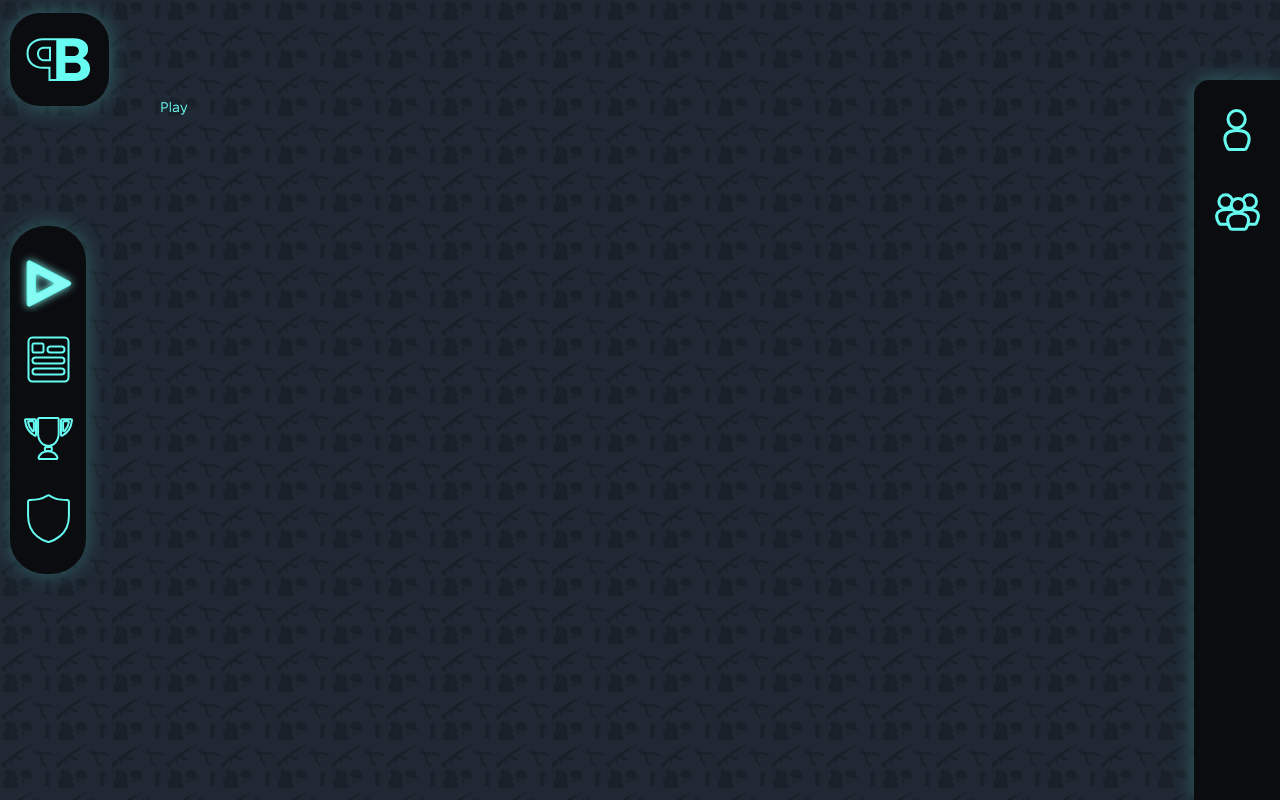
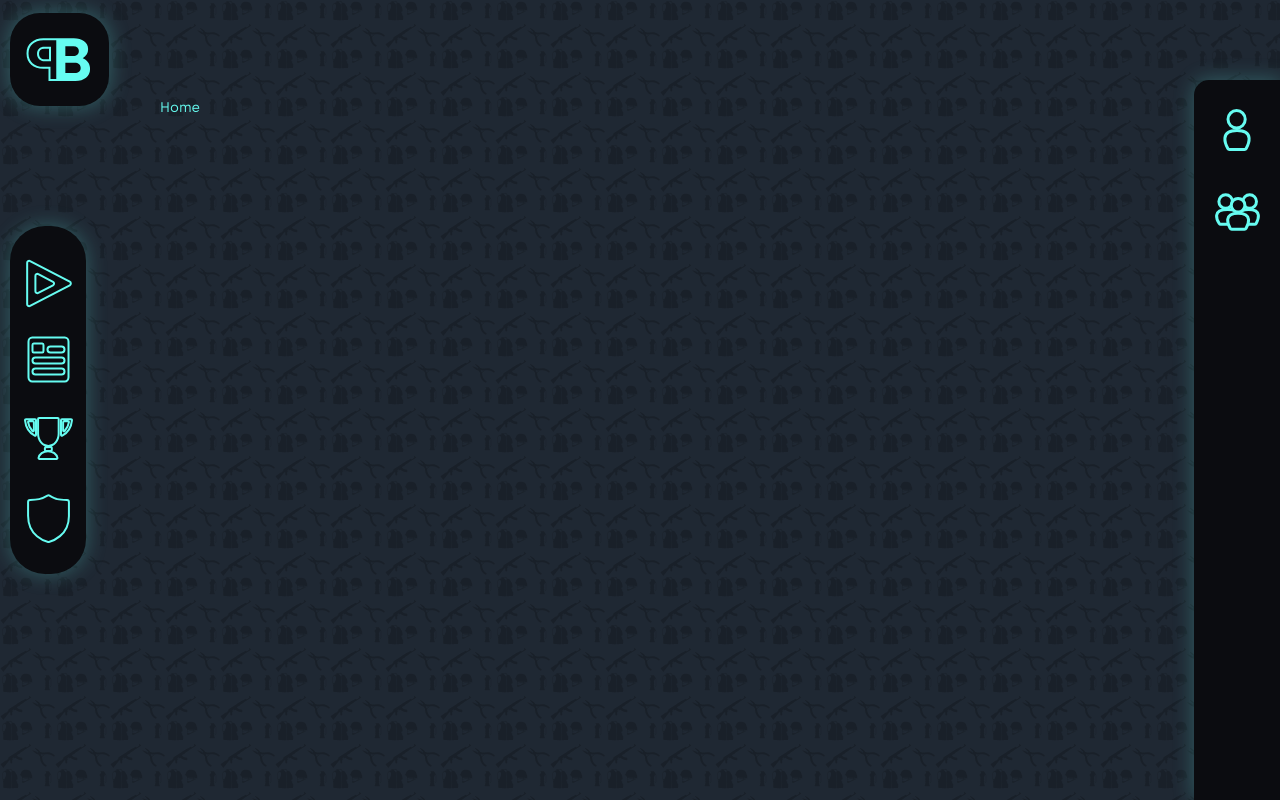
Before and after one commit to BazaDiplom/frontend, a React (Create React App) app: page / in a window 1280 px wide. Built offline with nearby package versions, Linux system fonts and the light colour scheme.

Commit message:
Add HomePage

```diff
--- a/package.json
+++ b/package.json
@@ -15,6 +15,7 @@
     "react-router-dom": "^6.4.3",
     "react-scripts": "5.0.1",
     "sass": "^1.56.1",
+    "swiper": "^8.4.5",
     "typescript": "^4.8.4",
     "web-vitals": "^2.1.4"
   },
--- a/src/components/Navigation/Logo/Logo.tsx
+++ b/src/components/Navigation/Logo/Logo.tsx
@@ -1,11 +1,12 @@
+import { NavLink } from 'react-router-dom';
 import LogoSVG from '../../../assets/icons/Logo/LogoSVG';
 import styles from './Logo.module.scss';
 
 const Logo = () => {
   return (
-    <div className={styles.container}>
+    <NavLink to="." end className={styles.container}>
       <LogoSVG />
-    </div>
+    </NavLink>
   );
 };
 
--- a/src/components/Navigation/SideBar/SideBar.tsx
+++ b/src/components/Navigation/SideBar/SideBar.tsx
@@ -12,7 +12,7 @@
 
   return (
     <div className={styles.Container}>
-      <NavLink className={({ isActive }) => activeClass(isActive)} to="." end>
+      <NavLink className={({ isActive }) => activeClass(isActive)} to="./play">
         <Play />
       </NavLink>
       <NavLink className={({ isActive }) => activeClass(isActive)} to="news">
--- /dev/null
+++ b/src/pages/Home/Home.jsx
@@ -0,0 +1,9 @@
+import React from 'react'
+
+const Home = () => {
+  return (
+    <div>Home</div>
+  )
+}
+
+export default Home
--- a/src/routes/AppRouter.tsx
+++ b/src/routes/AppRouter.tsx
@@ -3,6 +3,7 @@
 
 import MainLayout from '../layouts/MainLayout';
 import Anticheat from '../pages/Anticheat/Anticheat';
+import Home from '../pages/Home/Home';
 import News from '../pages/News/News';
 import NotFound from '../pages/NotFound/NotFound';
 import Play from '../pages/Play/Play';
@@ -14,7 +15,8 @@
   return (
     <Routes>
       <Route path="/" element={<MainLayout />}>
-        <Route index element={<Play />} />
+        <Route index element={<Home />} />
+        <Route path="play" element={<Play />} />
         <Route path="news" element={<News />} />
         <Route path="user" element={<User />} />
         <Route path="teams" element={<Teams />} />
```
Also changed, not shown: 1 other file (tests, documents, lock files or other folders).
